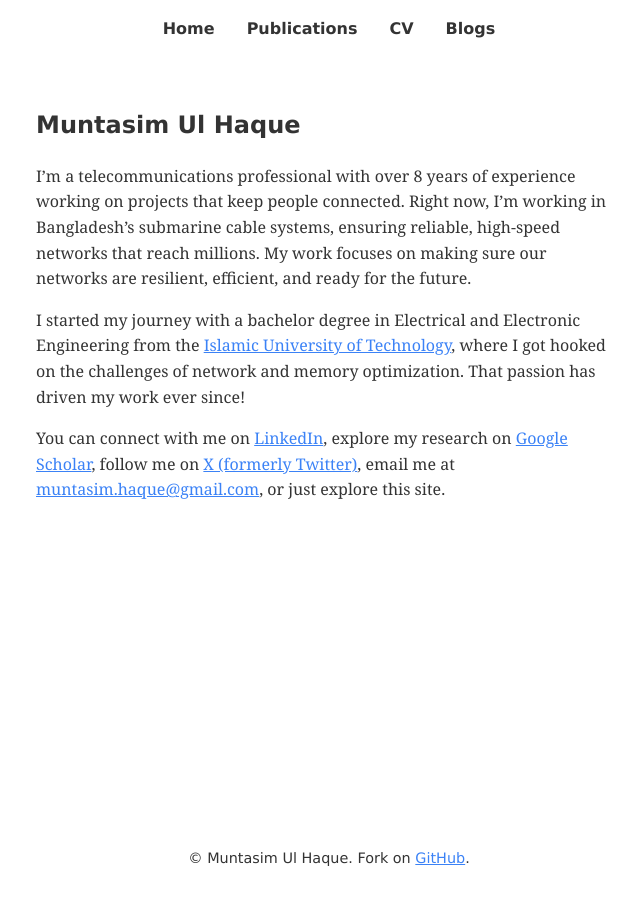
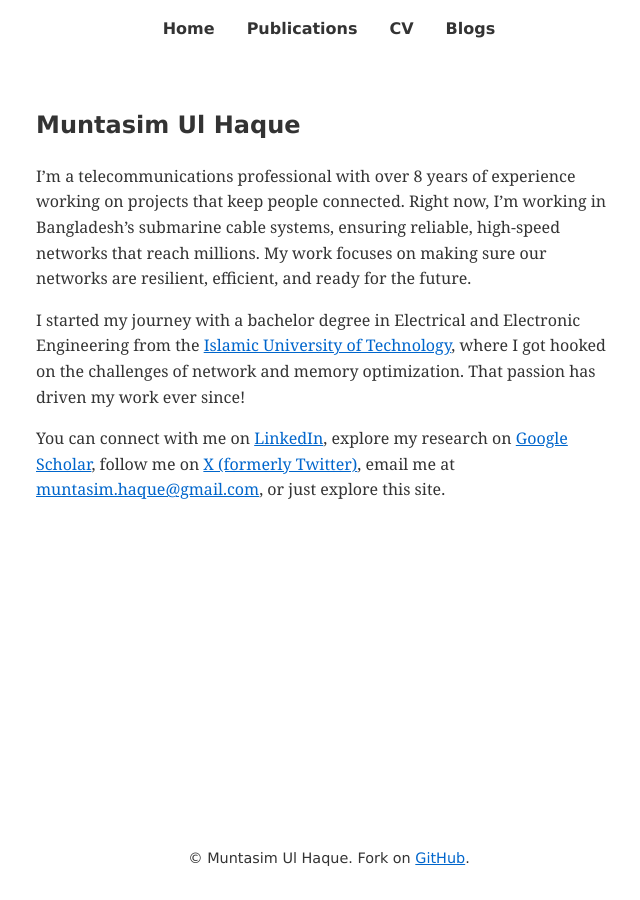
Before and after one commit to muntasimulhaque/muntasimulhaque.github.io, a Jekyll site: the page built from index.md, in a window 1280 px wide. Shown: the whole page, without its empty margins (311-951 px from the left). Built offline with Jekyll 4.4.1, drawn with Linux system fonts in a browser that asks for light colours.

Commit message:
Update main.css

```diff
--- a/assets/css/main.css
+++ b/assets/css/main.css
@@ -3,9 +3,9 @@
     --primary-color: #333333; /* Black as primary color */
     --background-color: #ffffff; /* White for background */
     --text-color: #333333; /* Black for main text */
-    --link-color: #3b82f6; /* Standard blue hyperlink color */
+    --link-color: #0066cc; /* Standard blue hyperlink color */
     --visited-link-color: #8e44ad; /* Dark purple for visited links */
-    --hover-link-color: #3b82f6; /* Blue for hover links */
+    --hover-link-color: #0066cc; /* Blue for hover links */
     --max-content-width: 650px; /* Reduced max content width for better readability */
 }
 
```
